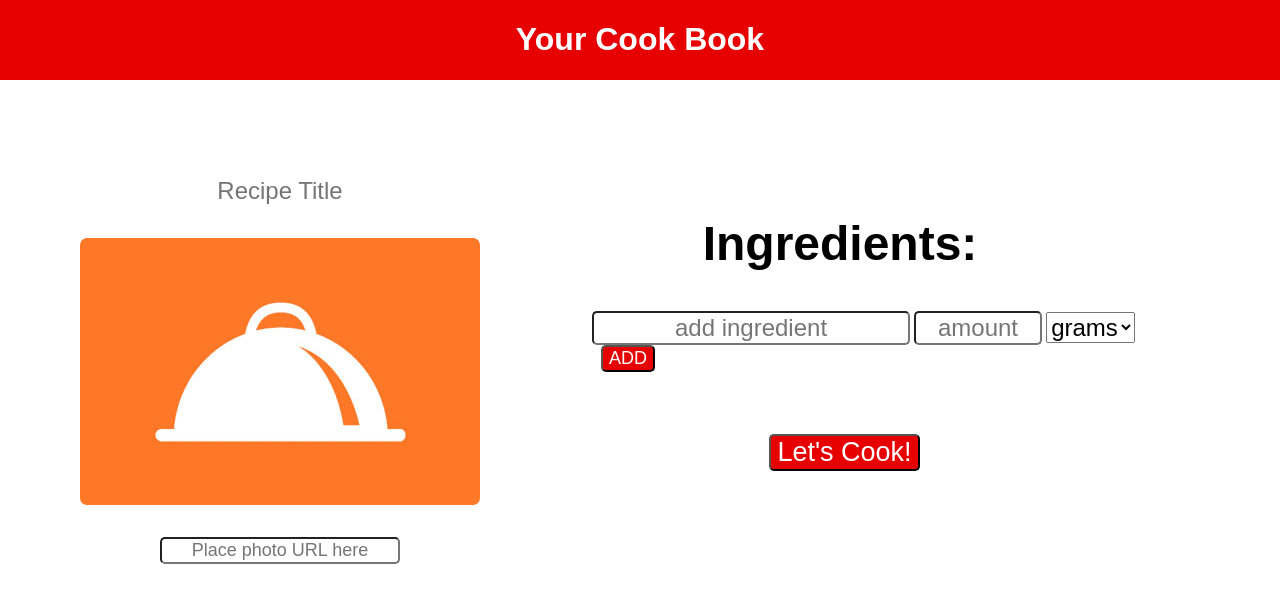
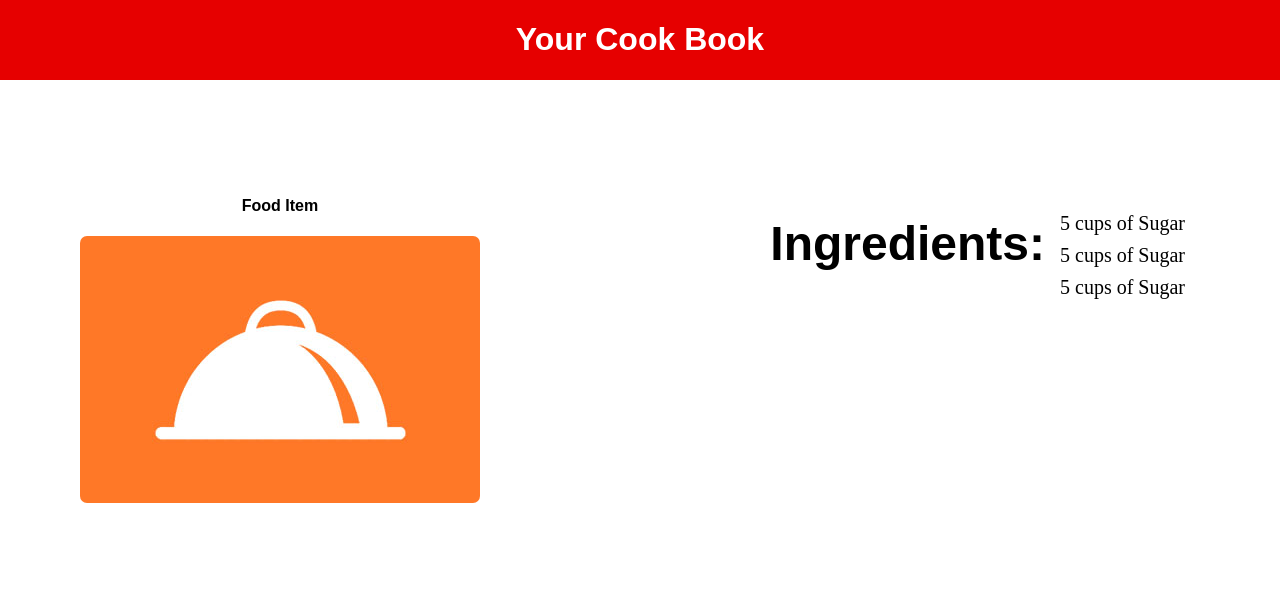
Before and after one commit to Raphael-Cruzado/ajax-project, a website: page index.html in a window 1280 px wide. Drawn offline with Linux system fonts and the light colour scheme; a web font is replaced by a local one.

Commit message:
view page prepended

```diff
--- a/css/styles.css
+++ b/css/styles.css
@@ -81,7 +81,7 @@ li {
   line-height: 2rem;
 }
 
-/* it still does not fit 3 in a row, but works for 2 */
+/* it still does not fit 3 in a row, but works for 2 wen minimized */
 
 .entries-list {
   display: flex;
--- a/index.html
+++ b/index.html
@@ -23,9 +23,9 @@
   </header>
   <main>
     <div class="container" style="margin-top: 6rem; max-width: 73rem;">
-      <div data-view="entry-form" class="">
+      <div data-view="entry-form" class="hidden">
         <form action="" method="get">
-          <div class="row" id="rec-small" style="max-width: 25rem; float: left;">
+          <div class="row" style="max-width: 25rem; float: left;">
             <div class="no-wrap">
               <input required class="recipe-title" type="text" placeholder="Recipe Title">
             </div>
@@ -33,7 +33,7 @@
             <input required id="url-input" type="url" placeholder="Place photo URL here">
           </div>
 
-          <div class="row no wrap" id="ing-small" style="float: right; max-width: 45rem;">
+          <div class="row no wrap" style="float: right; max-width: 45rem;">
             <h2 style="font-size: xxx-large;">Ingredients:</h2>
             <div class="column-full" style="padding-left: 7rem;">
               <input id="ingredient" type="text" placeholder="add ingredient">
@@ -67,6 +67,28 @@
         </div>
       </div>
     </div>
+
+    <div class="container" style="margin-top: 6rem; max-width: 73rem;">
+      <div data-view="entry" class="">
+        <div class="row" style="max-width: 25rem; float: left;">
+          <div class="no-wrap">
+            <h4>Food Item</h4>
+          </div>
+          <img class="photo-display" src="images/placeholder.jpg" alt="image-placeholder">
+        </div>
+
+        <div class="row no wrap" style="float: right; max-width: 45rem;">
+          <h2 style="font-size: xxx-large;">Ingredients:</h2>
+          <div class="row">
+            <ul class="ingredient-list">
+              <li>5 cups of Sugar</li>
+              <li>5 cups of Sugar</li>
+              <li>5 cups of Sugar</li>
+            </ul>
+          </div>
+        </div>
+      </div>
+    </div>
   </main>
   <script src="js/data.js"></script>
   <script src="js/main.js"></script>
```
